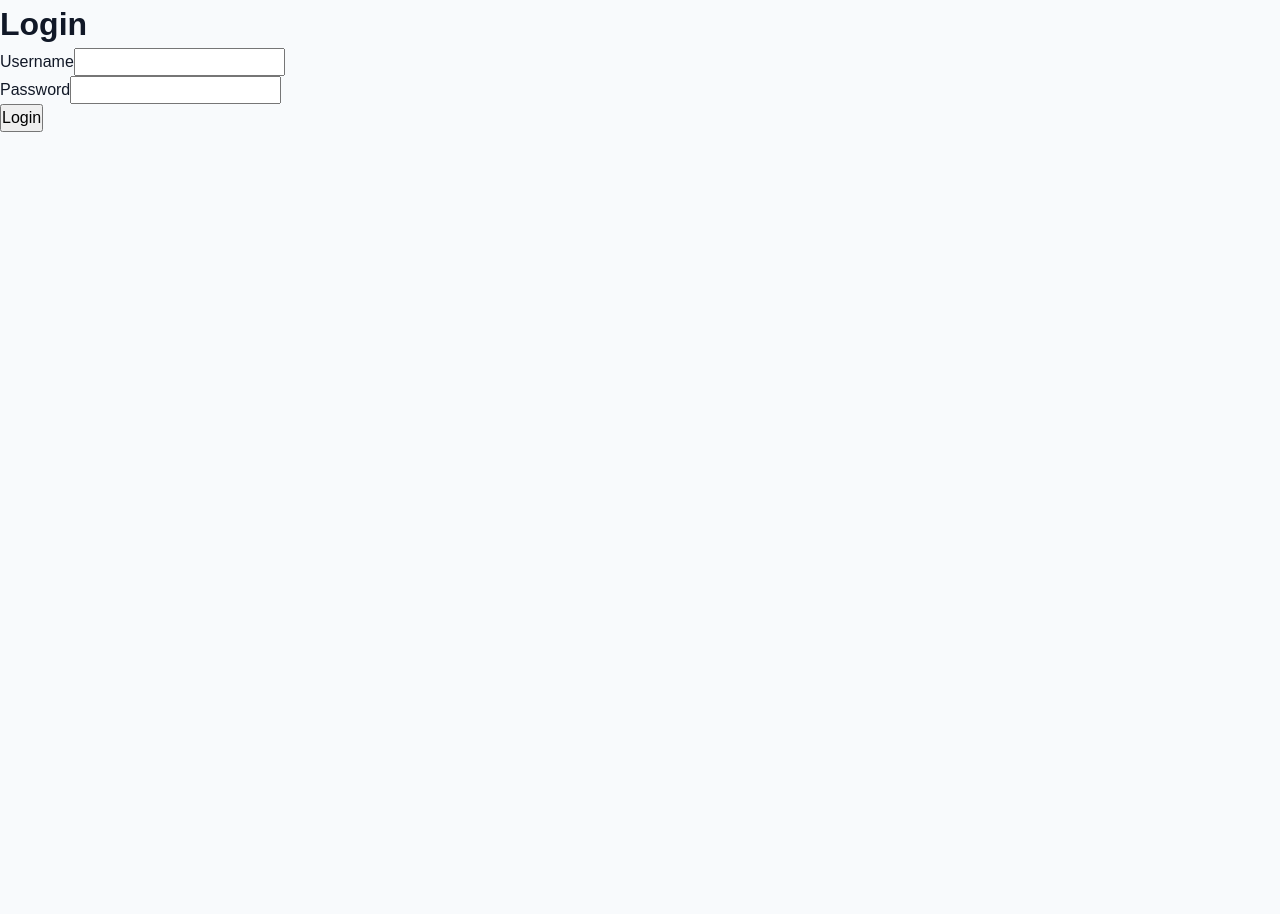
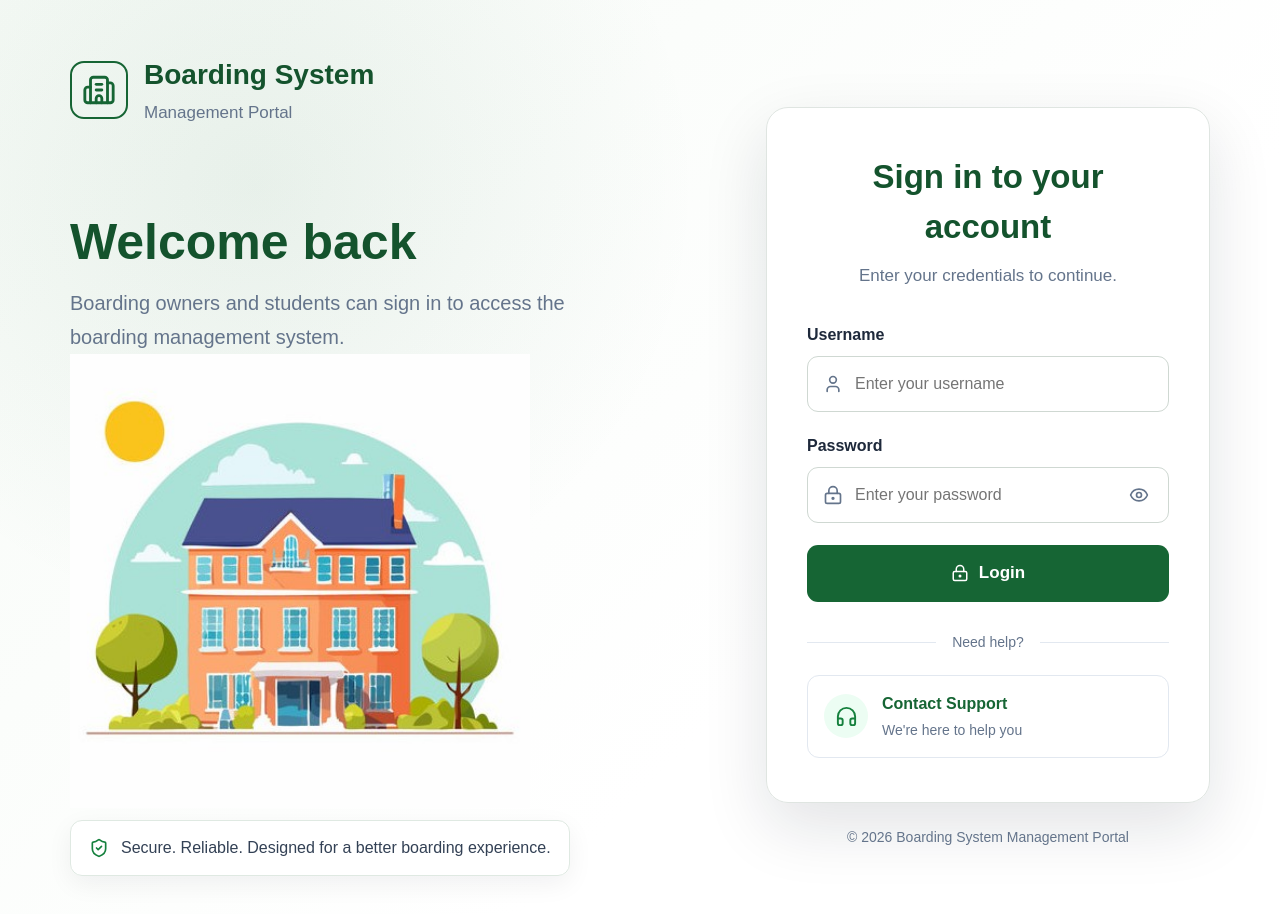
Before and after one commit to cjdebug/university-boarding-management-system, a React app in the folder frontend/: page /login in a window 1280 px wide. Shown: the top 914 px of the page. Before the commit the page ends 800 px from the top, so only its background shows below. Built offline with nearby package versions, Linux system fonts and the light colour scheme; no server answers; the HTML template or start-up script is replaced by a standard one.

Commit message:
Polish login page UI

```diff
--- a/frontend/src/pages/auth/Login.jsx
+++ b/frontend/src/pages/auth/Login.jsx
@@ -1,13 +1,24 @@
 import { useState } from "react";
 import { useNavigate } from "react-router-dom";
-
+import {
+  LockKeyhole,
+  User,
+  Eye,
+  EyeOff,
+  ShieldCheck,
+  Building2,
+  Headphones,
+} from "lucide-react";
 import { loginUser } from "../../services/api";
+import "../../styles/login.css";
+import loginHouse from "../../assets/login-house.jpg";
 
 function Login() {
   const navigate = useNavigate();
 
   const [username, setUsername] = useState("");
   const [password, setPassword] = useState("");
+  const [showPassword, setShowPassword] = useState(false);
   const [error, setError] = useState("");
   const [loading, setLoading] = useState(false);
 
@@ -21,7 +32,6 @@ function Login() {
       const data = await loginUser(username, password);
 
       localStorage.setItem("access_token", data.access_token);
-
       localStorage.setItem("user_role", data.role);
 
       if (data.role === "owner") {
@@ -39,38 +49,122 @@ function Login() {
   };
 
   return (
+    <div className="login-page">
+      <div className="login-left">
+        <div className="login-brand">
+          <div className="brand-icon">
+            <Building2 size={34} />
+          </div>
+
           <div>
-      <h1>Login</h1>
+            <h2>Boarding System</h2>
+            <p>Management Portal</p>
+          </div>
+        </div>
+
+        <div className="login-welcome">
+          <h1>Welcome back</h1>
+          <p>
+            Boarding owners and students can sign in to access the boarding
+            management system.
+          </p>
+        </div>
+
+        <div className="boarding-illustration">
+          <img
+            src={loginHouse}
+            alt="Boarding house illustration"
+            className="boarding-image"
+          />
+        </div>
+
+        <div className="secure-note">
+          <ShieldCheck size={20} />
+          <span>
+            Secure. Reliable. Designed for a better boarding experience.
+          </span>
+        </div>
+      </div>
+
+      <div className="login-right">
+        <div className="login-card">
+          <div className="login-card-header">
+            <h2>Sign in to your account</h2>
+            <p>Enter your credentials to continue.</p>
+          </div>
+
+          {error && <div className="login-error">{error}</div>}
 
           <form onSubmit={handleSubmit}>
-        <div>
+            <div className="login-form-group">
               <label>Username</label>
+
+              <div className="login-input-wrapper">
+                <User size={20} />
 
                 <input
                   type="text"
                   value={username}
                   onChange={(event) => setUsername(event.target.value)}
+                  placeholder="Enter your username"
                   required
                 />
               </div>
+            </div>
 
-        <div>
+            <div className="login-form-group">
               <label>Password</label>
 
+              <div className="login-input-wrapper">
+                <LockKeyhole size={20} />
+
                 <input
-            type="password"
+                  type={showPassword ? "text" : "password"}
                   value={password}
                   onChange={(event) => setPassword(event.target.value)}
+                  placeholder="Enter your password"
                   required
                 />
+
+                <button
+                  type="button"
+                  className="password-toggle"
+                  onClick={() => setShowPassword(!showPassword)}
+                >
+                  {showPassword ? <EyeOff size={20} /> : <Eye size={20} />}
+                </button>
+              </div>
             </div>
 
-        {error && <p>{error}</p>}
+            <button type="submit" className="login-button" disabled={loading}>
+              <LockKeyhole size={18} />
 
-        <button type="submit" disabled={loading}>
               {loading ? "Signing in..." : "Login"}
             </button>
           </form>
+
+          <div className="login-divider">
+            <span />
+            <p>Need help?</p>
+            <span />
+          </div>
+
+          <div className="support-box">
+            <div className="support-icon">
+              <Headphones size={23} />
+            </div>
+
+            <div>
+              <strong>Contact Support</strong>
+              <p>We're here to help you</p>
+            </div>
+          </div>
+        </div>
+
+        <div className="login-footer">
+          © 2026 Boarding System Management Portal
+        </div>
+      </div>
     </div>
   );
 }
--- /dev/null
+++ b/frontend/src/styles/login.css
@@ -0,0 +1,372 @@
+* {
+    box-sizing: border-box;
+}
+
+.login-page {
+    min-height: 100vh;
+    display: grid;
+    grid-template-columns: 1.15fr 0.85fr;
+    background:
+        radial-gradient(circle at 20% 20%, rgba(22, 101, 52, 0.08), transparent 35%),
+        linear-gradient(135deg, #f7fbf7 0%, #ffffff 65%);
+    color: #1f2937;
+}
+
+.login-left {
+    position: relative;
+    min-height: 100vh;
+    padding: 54px 70px;
+    display: flex;
+    flex-direction: column;
+    overflow: hidden;
+}
+
+.login-brand {
+    display: flex;
+    align-items: center;
+    gap: 16px;
+}
+
+.brand-icon {
+    width: 58px;
+    height: 58px;
+    border: 2px solid #166534;
+    color: #166534;
+    border-radius: 14px;
+    display: flex;
+    align-items: center;
+    justify-content: center;
+}
+
+.login-brand h2 {
+    margin: 0;
+    font-size: 28px;
+    color: #14532d;
+}
+
+.login-brand p {
+    margin: 4px 0 0;
+    font-size: 17px;
+    color: #64748b;
+}
+
+.login-welcome {
+    margin-top: 90px;
+    max-width: 560px;
+    z-index: 2;
+}
+
+.login-welcome h1 {
+    margin: 0 0 18px;
+    font-size: 50px;
+    line-height: 1.05;
+    color: #14532d;
+}
+
+.login-welcome p {
+    margin: 0;
+    max-width: 540px;
+    font-size: 20px;
+    line-height: 1.7;
+    color: #64748b;
+}
+
+.boarding-image {
+    width: 100%;
+    max-width: 460px;
+    height: auto;
+    object-fit: contain;
+    display: block;
+}
+
+.building {
+    position: relative;
+    width: 360px;
+    height: 250px;
+    z-index: 2;
+}
+
+.building-top {
+    position: absolute;
+    top: 0;
+    left: 54px;
+    width: 100px;
+    height: 65px;
+    background: #166534;
+    border-radius: 8px 8px 0 0;
+}
+
+.building-body {
+    position: absolute;
+    bottom: 0;
+    width: 100%;
+    height: 205px;
+    border-radius: 12px 12px 6px 6px;
+    background: linear-gradient(135deg, #ffffff, #e9f5ec);
+    border: 1px solid #d7e8dc;
+    box-shadow: 0 25px 60px rgba(22, 101, 52, 0.12);
+    padding: 35px 28px;
+}
+
+.window-row {
+    display: grid;
+    grid-template-columns: repeat(4, 1fr);
+    gap: 18px;
+    margin-bottom: 22px;
+}
+
+.window-row span {
+    height: 42px;
+    border-radius: 4px;
+    background: #b7d9c2;
+    border: 2px solid #5fa779;
+}
+
+.building-door {
+    position: absolute;
+    width: 58px;
+    height: 75px;
+    bottom: 0;
+    left: 151px;
+    background: #166534;
+    border-radius: 8px 8px 0 0;
+}
+
+.ground-line {
+    position: absolute;
+    bottom: 15px;
+    width: 470px;
+    height: 75px;
+    background: rgba(22, 101, 52, 0.07);
+    border-radius: 50%;
+}
+
+.secure-note {
+    width: fit-content;
+    display: flex;
+    gap: 12px;
+    align-items: center;
+    padding: 15px 18px;
+    margin-top: 12px;
+    border-radius: 12px;
+    background: rgba(255, 255, 255, 0.92);
+    border: 1px solid #dfe9e2;
+    box-shadow: 0 8px 26px rgba(15, 23, 42, 0.06);
+    color: #334155;
+}
+
+.secure-note svg {
+    color: #15803d;
+}
+
+.login-right {
+    min-height: 100vh;
+    padding: 60px 70px 35px 30px;
+    display: flex;
+    flex-direction: column;
+    align-items: center;
+    justify-content: center;
+}
+
+.login-card {
+    width: 100%;
+    max-width: 540px;
+    padding: 44px 40px;
+    border-radius: 22px;
+    background: rgba(255, 255, 255, 0.96);
+    border: 1px solid #dfe5e1;
+    box-shadow: 0 24px 65px rgba(15, 23, 42, 0.12);
+}
+
+.login-card-header {
+    text-align: center;
+    margin-bottom: 34px;
+}
+
+.login-card-header h2 {
+    margin: 0 0 12px;
+    color: #14532d;
+    font-size: 33px;
+}
+
+.login-card-header p {
+    margin: 0;
+    color: #64748b;
+    font-size: 17px;
+}
+
+.login-form-group {
+    margin-bottom: 22px;
+}
+
+.login-form-group label {
+    display: block;
+    margin-bottom: 9px;
+    font-weight: 600;
+    color: #1e293b;
+}
+
+.login-input-wrapper {
+    height: 56px;
+    display: flex;
+    align-items: center;
+    gap: 12px;
+    padding: 0 15px;
+    border: 1px solid #cfd8d2;
+    border-radius: 11px;
+    background: #ffffff;
+    transition: 0.2s ease;
+}
+
+.login-input-wrapper:focus-within {
+    border-color: #15803d;
+    box-shadow: 0 0 0 3px rgba(21, 128, 61, 0.1);
+}
+
+.login-input-wrapper svg {
+    flex-shrink: 0;
+    color: #64748b;
+}
+
+.login-input-wrapper input {
+    flex: 1;
+    width: 100%;
+    height: 100%;
+    border: none;
+    outline: none;
+    background: transparent;
+    font-size: 16px;
+    color: #1e293b;
+}
+
+.password-toggle {
+    display: flex;
+    align-items: center;
+    justify-content: center;
+    padding: 4px;
+    border: none;
+    background: transparent;
+    cursor: pointer;
+}
+
+.password-toggle:hover svg {
+    color: #166534;
+}
+
+.login-error {
+    padding: 12px 14px;
+    margin-bottom: 20px;
+    border-radius: 9px;
+    background: #fee2e2;
+    border: 1px solid #fecaca;
+    color: #b91c1c;
+    font-size: 14px;
+}
+
+.login-button {
+    width: 100%;
+    height: 57px;
+    margin-top: 8px;
+    border: none;
+    border-radius: 11px;
+    display: flex;
+    align-items: center;
+    justify-content: center;
+    gap: 10px;
+    background: #166534;
+    color: white;
+    font-size: 17px;
+    font-weight: 700;
+    cursor: pointer;
+    transition: 0.2s ease;
+}
+
+.login-button:hover:not(:disabled) {
+    background: #14532d;
+    transform: translateY(-1px);
+}
+
+.login-button:disabled {
+    opacity: 0.7;
+    cursor: not-allowed;
+}
+
+.login-divider {
+    display: grid;
+    grid-template-columns: 1fr auto 1fr;
+    gap: 16px;
+    align-items: center;
+    margin: 30px 0 22px;
+}
+
+.login-divider span {
+    height: 1px;
+    background: #e2e8f0;
+}
+
+.login-divider p {
+    margin: 0;
+    color: #64748b;
+    font-size: 14px;
+}
+
+.support-box {
+    display: flex;
+    align-items: center;
+    gap: 14px;
+    padding: 16px;
+    border: 1px solid #e2e8f0;
+    border-radius: 12px;
+}
+
+.support-icon {
+    width: 44px;
+    height: 44px;
+    border-radius: 50%;
+    display: flex;
+    align-items: center;
+    justify-content: center;
+    background: #ecfdf3;
+    color: #15803d;
+}
+
+.support-box strong {
+    color: #166534;
+}
+
+.support-box p {
+    margin: 4px 0 0;
+    color: #64748b;
+    font-size: 14px;
+}
+
+.login-footer {
+    margin-top: 24px;
+    color: #64748b;
+    font-size: 14px;
+    text-align: center;
+}
+
+@media (max-width: 1000px) {
+    .login-page {
+        grid-template-columns: 1fr;
+    }
+
+    .login-left {
+        display: none;
+    }
+
+    .login-right {
+        padding: 30px 20px;
+    }
+}
+
+@media (max-width: 560px) {
+    .login-card {
+        padding: 30px 22px;
+    }
+
+    .login-card-header h2 {
+        font-size: 27px;
+    }
+}
```
Also changed, not shown: frontend/src/assets/login-house.jpg (added). Lines whose indentation alone changed are shown as unchanged.
